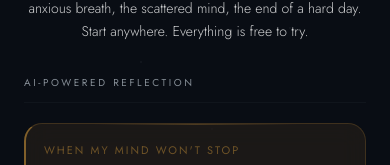
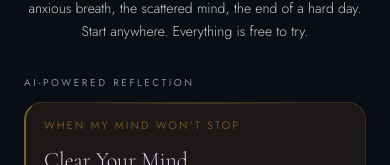
Before and after one commit to salsotk1973/solace, a Next.js app: page /tools in a window 390 px wide. Shown: the part 277-442 px from the top of the page. Built offline with nearby package versions, Linux system fonts and the light colour scheme; no server answers.

Commit message:
Spec T3: Tools mobile polish — tighter card padding, remove family divider on mobile, tighter section margin

```diff
--- a/app/(main)/tools/page.tsx
+++ b/app/(main)/tools/page.tsx
@@ -222,7 +222,7 @@ export default function ToolsPage() {
           </header>
 
           {/* ── Tool families ─────────────────────────────────────────────── */}
-          <section aria-label="Tools" className="flex flex-col gap-[24px] md:gap-[40px] mb-12 md:mb-24">
+          <section aria-label="Tools" className="flex flex-col gap-[24px] md:gap-[40px] mb-8 md:mb-24">
 
             <FamilyGroup label="AI-powered reflection" cols={3}>
               {AI_REALMS.map((t) => <ToolCard key={t.href} {...t} />)}
--- a/components/tools/FamilyGroup.tsx
+++ b/components/tools/FamilyGroup.tsx
@@ -21,8 +21,8 @@ const GRID_CLASS: Record<1 | 2 | 3, string> = {
 export default function FamilyGroup({ label, cols, children }: FamilyGroupProps) {
   return (
     <div>
-      {/* Family label + thin separator */}
-      <div className="mb-5 pb-3 border-b border-[rgba(200,210,220,0.04)]">
+      {/* Family label */}
+      <div className="mb-3 md:mb-5 pb-0 md:pb-3 md:border-b md:border-[rgba(200,210,220,0.04)]">
         <p className="[font-family:var(--font-jost)] text-[10px] tracking-[0.26em] uppercase text-[rgba(200,210,220,0.65)]">
           {label}
         </p>
--- a/components/tools/ToolCard.tsx
+++ b/components/tools/ToolCard.tsx
@@ -48,7 +48,7 @@ export default function ToolCard({
       <style>{`
         @media (max-width: 767px) {
           .tool-card-link {
-            padding: 18px 18px 18px !important;
+            padding: 14px 18px 14px !important;
             min-height: auto !important;
           }
           .tool-card-hover-row {
```
